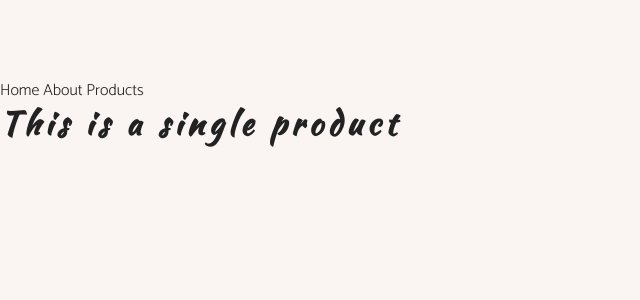
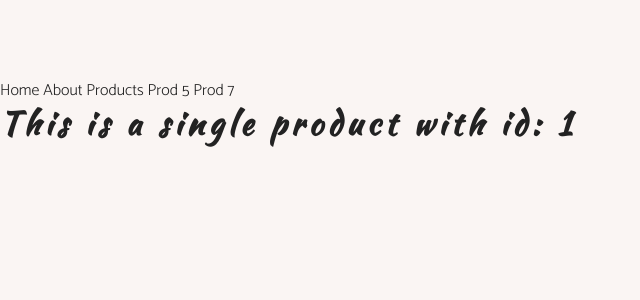
Before and after one commit to Altofogant/razors-ecommerce-svelte, a Svelte app: page /products/1 in a window 1280 px wide. Shown: the top 300 px of the page, without its empty margins (0-640 px from the left). Built offline with nearby package versions, Linux system fonts and the light colour scheme.

Commit message:
added single product routing via router parameters

```diff
--- a/src/App.svelte
+++ b/src/App.svelte
@@ -15,6 +15,8 @@
 		<Link to="/">Home</Link>
 		<Link to="/about">About</Link>
 		<Link to="/products">Products</Link>
+		<Link to="/products/5">Prod 5</Link>
+		<Link to="/products/7">Prod 7</Link>
 	</nav>
 	<Route path="/" component={Home}/>
 	<Route path="/about" component={About}/>
--- a/src/pages/ProductTemplate.svelte
+++ b/src/pages/ProductTemplate.svelte
@@ -1 +1,6 @@
-<h1>This is a single product</h1>
+<script>
+    export let id;
+    export let location;
+</script>
+
+<h1>This is a single product with id: {id}</h1>
```
